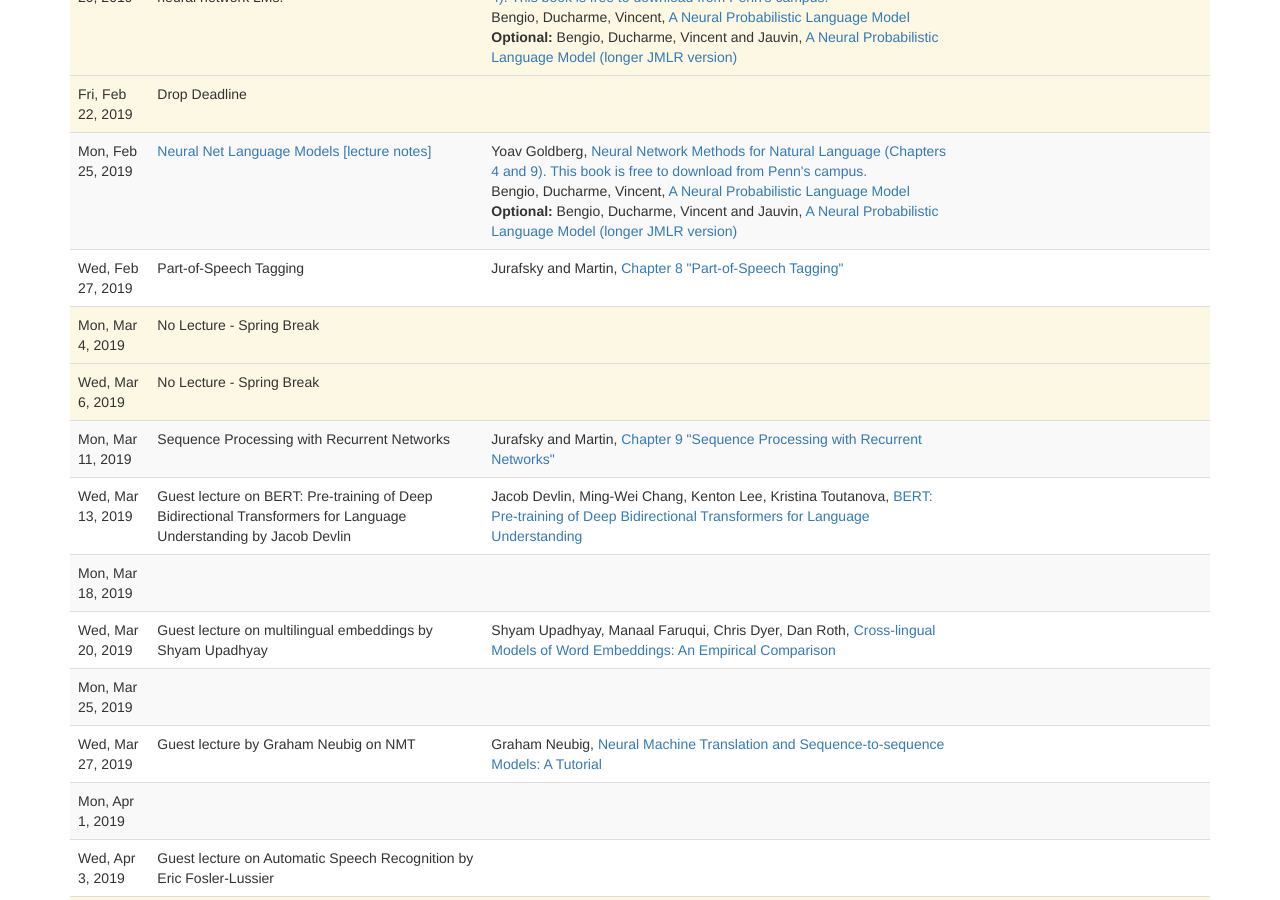
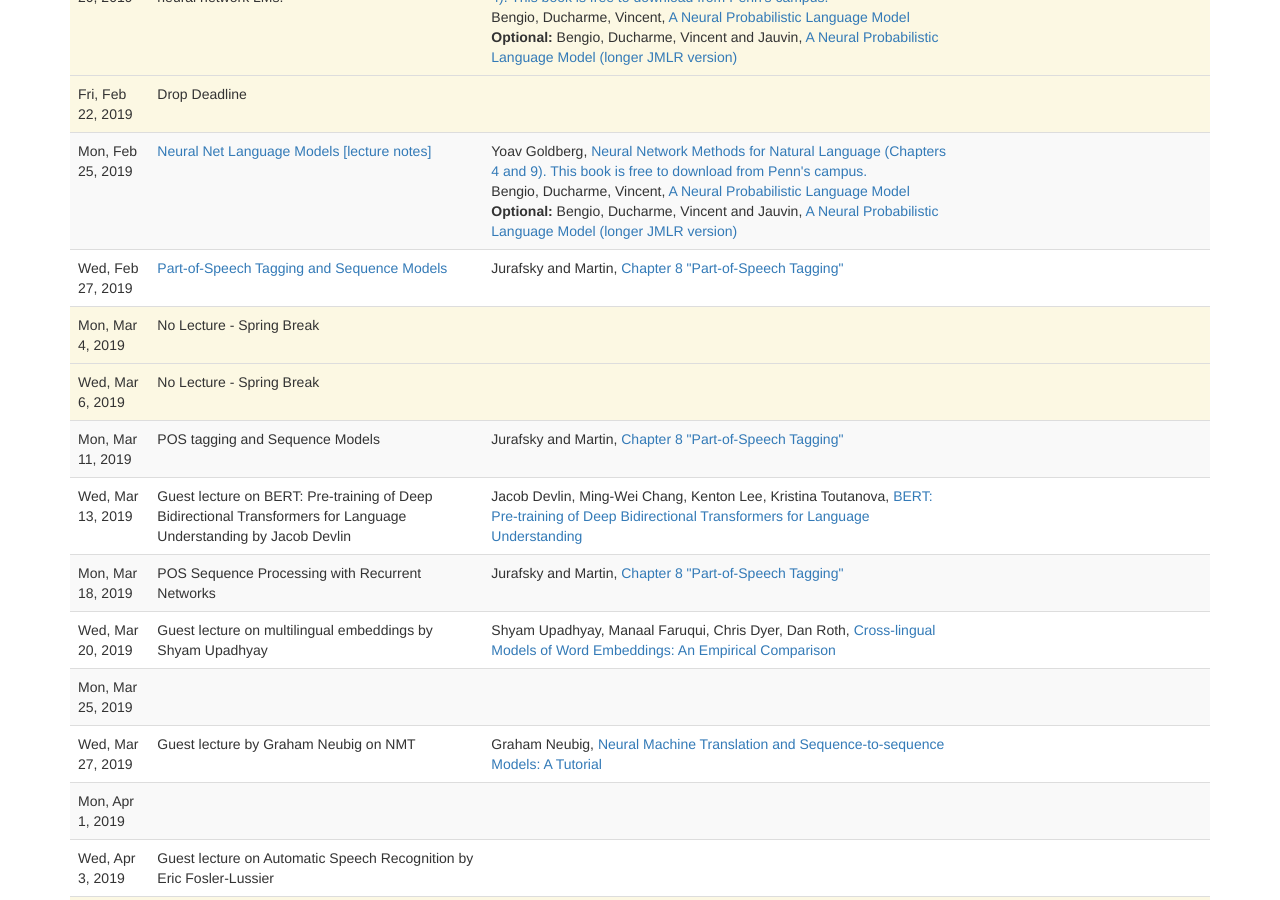
Before and after one commit to computational-linguistics-class/computational-linguistics-class.github.io, a Jekyll site: the page built from lectures.md, in a window 1280 px wide and 900 px high, scrolled down 1430 px. Built offline with Jekyll 4.4.1, drawn with Linux system fonts in a browser that asks for light colours; nearby versions of some CDN libraries; a script that is not in the unit is left out.

Commit message:
POS tagging with HMMs lecture

```diff
--- a/_data/lectures.yaml
+++ b/_data/lectures.yaml
@@ -229,8 +229,8 @@
       optional: true
 -
   date: 2019-02-27
-  slides:
-  title: Part-of-Speech Tagging
+  slides: slides/10-POS-tagging-and-sequence-modeling.pdf
+  title: Part-of-Speech Tagging and Sequence Models
   slides_credit:
   readings:
     -
@@ -250,13 +250,13 @@
 -
   date: 2019-03-11
   slides:
-  title: Sequence Processing with Recurrent Networks
+  title: POS tagging and Sequence Models
   slides_credit:
   readings:
     -
-      title: Chapter 9 "Sequence Processing with Recurrent Networks"
+      title: Chapter 8 "Part-of-Speech Tagging"
       authors: Jurafsky and Martin
-      url: https://web.stanford.edu/~jurafsky/slp3/9.pdf
+      url: https://web.stanford.edu/~jurafsky/slp3/8.pdf
 -
   date: 2019-03-13
   slides:
@@ -271,9 +271,13 @@
 -
   date: 2019-03-18
   slides:
-  title:
+  title: POS Sequence Processing with Recurrent Networks
   slides_credit:
   readings:
+    -
+      title: Chapter 8 "Part-of-Speech Tagging"
+      authors: Jurafsky and Martin
+      url: https://web.stanford.edu/~jurafsky/slp3/8.pdf
 -
   date: 2019-03-20
   slides:
```
Also changed, not shown: 2 other files.
